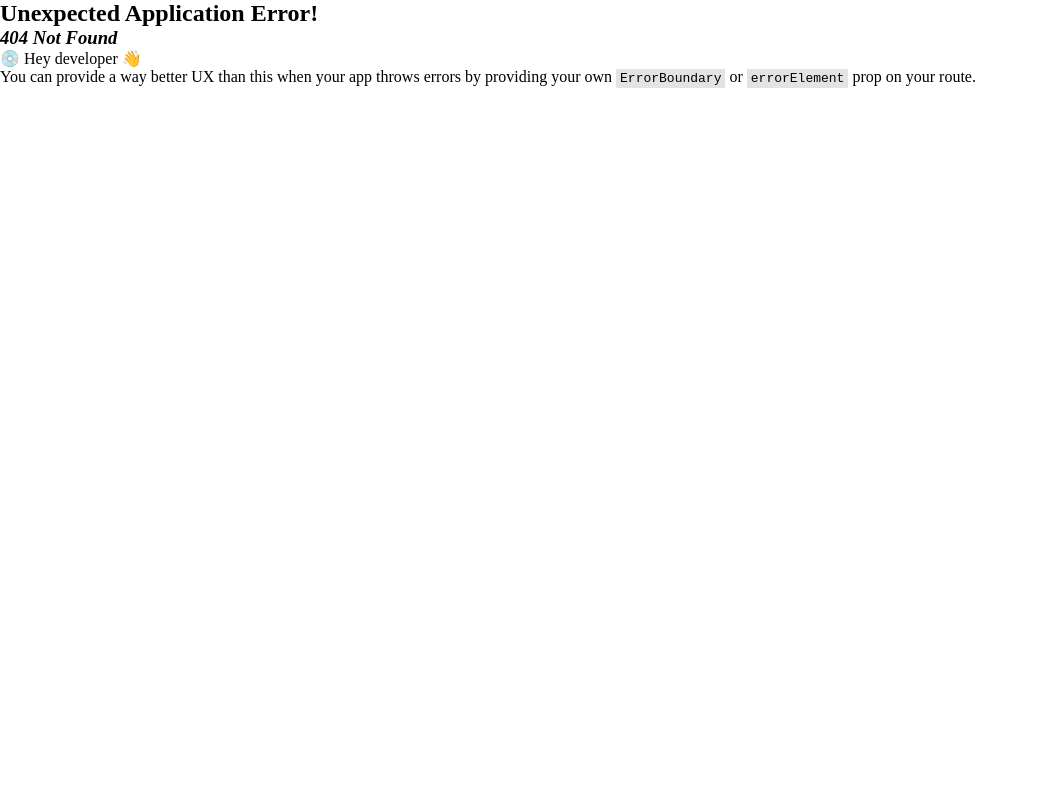
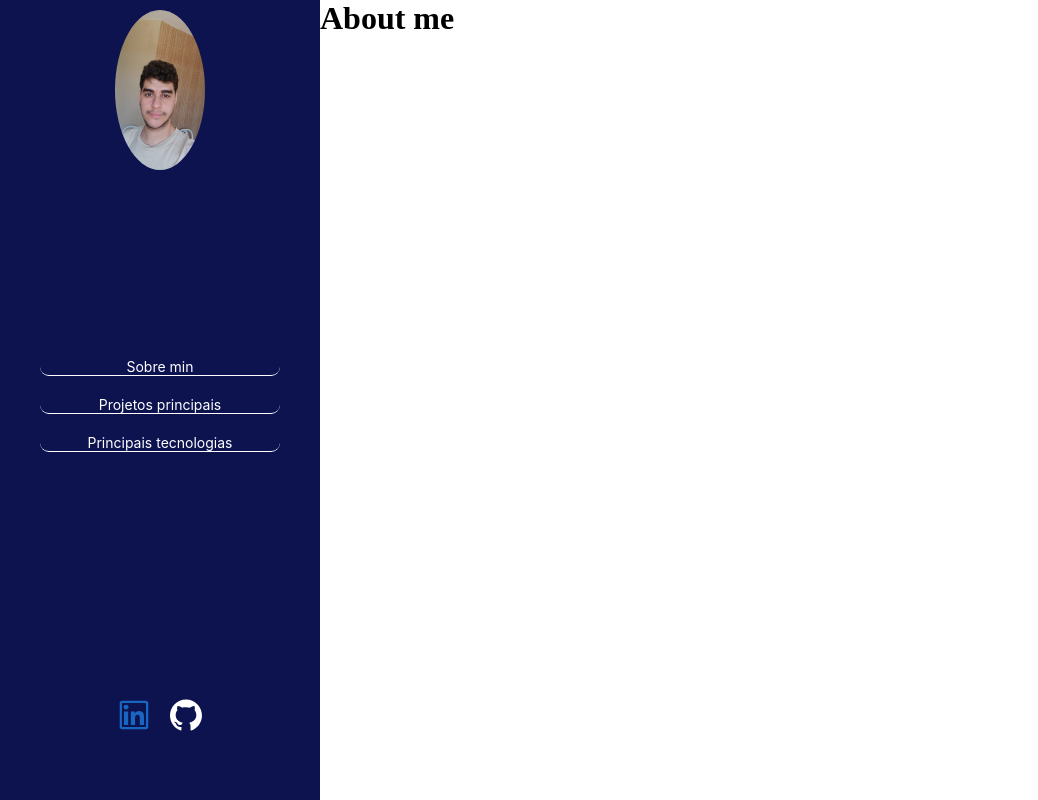
Before and after one commit to Josimar-Souza/portfolio, a React (Vite) app: page /about-me in a window 1280 px wide. Before the commit this address had no page. Shown: the whole page, without its empty margins (0-1038 px from the left). Built offline with nearby package versions, Linux system fonts and the light colour scheme.

Commit message:
feat: About me page basic structure created

```diff
--- /dev/null
+++ b/src/pages/AboutMe/index.jsx
@@ -0,0 +1,9 @@
+import React from 'react';
+
+function AboutMe() {
+  return (
+    <h1>About me</h1>
+  );
+}
+
+export default AboutMe;
```
Also changed, not shown: src/Routes/index.jsx (+7 -0 lines), src/pages/AboutMe/aboutMeStyles.js (added).
